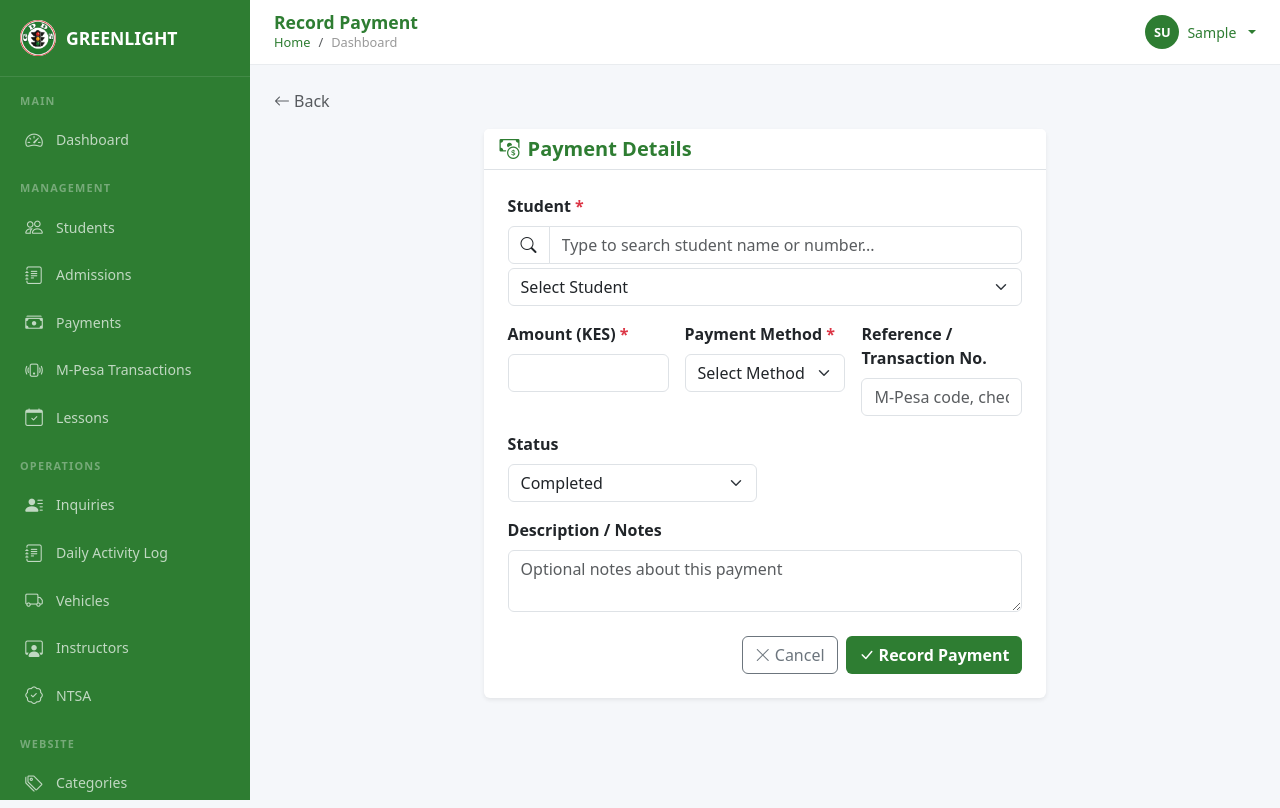
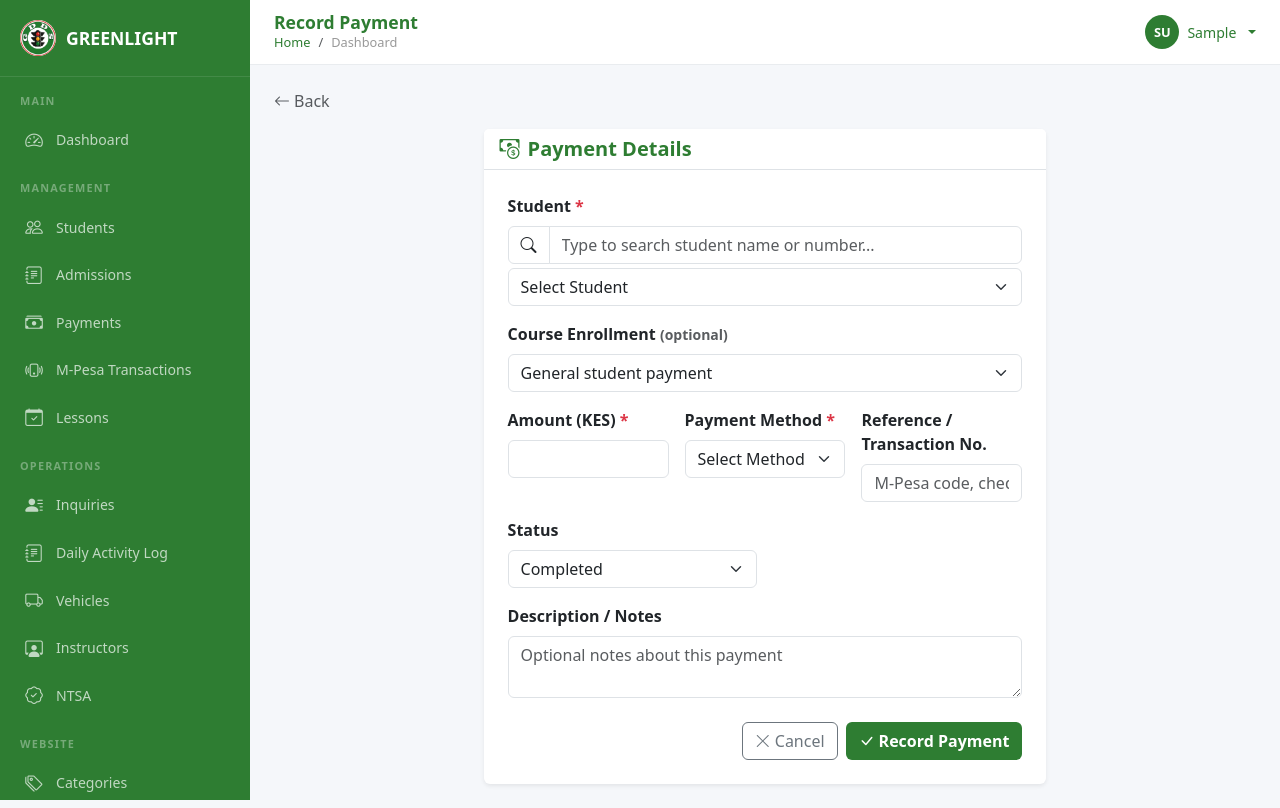
Before and after one commit to mbuguam443/greenlightdriving, a Django app: page /payments/create/ in a window 1280 px wide. Run offline with Django 4.2, Linux system fonts and the light colour scheme; a user stored in the database is signed in; tables that the repository leaves empty hold one stand-in row (values such as "Sample post"); data that the repository does not hold is empty.

Commit message:
feat: support multiple student course enrollments

```diff
--- a/lessons/models.py
+++ b/lessons/models.py
@@ -29,6 +29,7 @@ class PracticalLesson(models.Model):
     ]
 
     student = models.ForeignKey('students.Student', on_delete=models.CASCADE, related_name='practical_lessons')
+    enrollment = models.ForeignKey('students.StudentEnrollment', on_delete=models.CASCADE, null=True, blank=True, related_name='practical_lessons')
     lesson_item = models.ForeignKey(LessonItem, on_delete=models.CASCADE)
     instructor = models.ForeignKey('instructors.Instructor', on_delete=models.SET_NULL, null=True, blank=True)
     vehicle = models.ForeignKey('vehicles.Vehicle', on_delete=models.SET_NULL, null=True, blank=True)
@@ -43,7 +44,7 @@ class PracticalLesson(models.Model):
 
     class Meta:
         ordering = ['-date', 'lesson_item__order']
-        unique_together = ['student', 'lesson_item']
+    unique_together = ['student', 'lesson_item', 'enrollment']
 
     def __str__(self):
         return f"{self.student} - {self.lesson_item.name}"
@@ -57,6 +58,7 @@ class TheoryLesson(models.Model):
     ]
 
     student = models.ForeignKey('students.Student', on_delete=models.CASCADE, related_name='theory_lessons')
+    enrollment = models.ForeignKey('students.StudentEnrollment', on_delete=models.CASCADE, null=True, blank=True, related_name='theory_lessons')
     lesson_item = models.ForeignKey(LessonItem, on_delete=models.SET_NULL, null=True, blank=True)
     topic = models.CharField(max_length=300)
     instructor = models.ForeignKey('instructors.Instructor', on_delete=models.SET_NULL, null=True, blank=True)
--- a/payments/forms.py
+++ b/payments/forms.py
@@ -5,12 +5,21 @@ from .models import Payment
 class PaymentForm(forms.ModelForm):
     class Meta:
         model = Payment
-        fields = ['student', 'amount', 'method', 'reference_number', 'status', 'description']
+        fields = ['student', 'enrollment', 'amount', 'method', 'reference_number', 'status', 'description']
         widgets = {
             'student': forms.Select(attrs={'class': 'form-select'}),
+            'enrollment': forms.Select(attrs={'class': 'form-select'}),
             'amount': forms.NumberInput(attrs={'class': 'form-control', 'step': '0.01'}),
             'method': forms.Select(attrs={'class': 'form-select'}),
             'reference_number': forms.TextInput(attrs={'class': 'form-control'}),
             'status': forms.Select(attrs={'class': 'form-select'}),
             'description': forms.Textarea(attrs={'class': 'form-control', 'rows': 2}),
         }
+
+    def clean(self):
+        cleaned = super().clean()
+        student = cleaned.get('student')
+        enrollment = cleaned.get('enrollment')
+        if student and enrollment and enrollment.student_id != student.pk:
+            self.add_error('enrollment', 'Select an enrollment belonging to this student.')
+        return cleaned
--- a/payments/models.py
+++ b/payments/models.py
@@ -18,6 +18,7 @@ class Payment(models.Model):
 
     receipt_number = models.CharField(max_length=30, unique=True, editable=False)
     student = models.ForeignKey('students.Student', on_delete=models.CASCADE, related_name='payments')
+    enrollment = models.ForeignKey('students.StudentEnrollment', on_delete=models.SET_NULL, null=True, blank=True, related_name='payments')
     amount = models.DecimalField(max_digits=10, decimal_places=2)
     method = models.CharField(max_length=20, choices=METHOD_CHOICES)
     reference_number = models.CharField(max_length=100, blank=True, help_text='M-Pesa code, Cheque no, etc.')
--- a/payments/views.py
+++ b/payments/views.py
@@ -73,12 +73,26 @@ class PaymentCreateView(StaffTestMixin, CreateView):
         student_id = self.request.GET.get('student')
         if student_id:
             initial['student'] = student_id
+        enrollment_id = self.request.GET.get('enrollment')
+        if enrollment_id:
+            initial['enrollment'] = enrollment_id
         return initial
+
+    def get_form(self, form_class=None):
+        form = super().get_form(form_class)
+        from students.models import StudentEnrollment
+        student_id = self.request.GET.get('student') or self.request.POST.get('student')
+        form.fields['enrollment'].queryset = StudentEnrollment.objects.filter(
+            student_id=student_id
+        ).select_related('course') if student_id else StudentEnrollment.objects.none()
+        return form
 
     def get_context_data(self, **kwargs):
         context = super().get_context_data(**kwargs)
         from students.models import Student
         context['students'] = Student.objects.filter(status='ACTIVE').select_related('user')
+        from students.models import StudentEnrollment
+        context['enrollments'] = StudentEnrollment.objects.select_related('course', 'student__user')
         student_id = self.request.GET.get('student') or self.request.POST.get('student')
         if student_id:
             try:
--- a/students/models.py
+++ b/students/models.py
@@ -79,6 +79,7 @@ class Student(models.Model):
             course_fee += settings.exam_fee
         except Exception:
             pass
+        course_fee += sum(enrollment.total_fees for enrollment in self.enrollments.all())
         return course_fee
 
     @property
@@ -90,3 +91,63 @@ class Student(models.Model):
     @property
     def balance(self):
         return self.total_fees - self.amount_paid
+
+    @property
+    def lessons_completed(self):
+        return self.practical_lessons.filter(status='COMPLETED').count() + self.theory_lessons.filter(status='COMPLETED').count()
+
+    @property
+    def total_lessons(self):
+        return self.practical_lessons.count() + self.theory_lessons.count()
+
+    @property
+    def progress_percentage(self):
+        total = self.total_lessons
+        return round(self.lessons_completed * 100 / total) if total else 0
+
+
+class StudentEnrollment(models.Model):
+    """A student's additional course with its own package and balance."""
+    STATUS_CHOICES = [
+        ('ACTIVE', 'Active'),
+        ('COMPLETED', 'Completed'),
+        ('CANCELLED', 'Cancelled'),
+    ]
+
+    student = models.ForeignKey(Student, on_delete=models.CASCADE, related_name='enrollments')
+    course = models.ForeignKey('website.Course', on_delete=models.PROTECT)
+    package_choice = models.CharField(max_length=10, choices=Student.PACKAGE_CHOICES, default='FULL')
+    branch = models.ForeignKey('core.Branch', on_delete=models.PROTECT)
+    instructor = models.ForeignKey('instructors.Instructor', on_delete=models.SET_NULL, null=True, blank=True)
+    vehicle = models.ForeignKey('vehicles.Vehicle', on_delete=models.SET_NULL, null=True, blank=True)
+    status = models.CharField(max_length=20, choices=STATUS_CHOICES, default='ACTIVE')
+    enrollment_date = models.DateField(auto_now_add=True)
+    expected_graduation = models.DateField(null=True, blank=True)
+    notes = models.TextField(blank=True)
+
+    class Meta:
+        ordering = ['-enrollment_date', '-id']
+        constraints = [
+            models.UniqueConstraint(fields=['student', 'course'], name='unique_student_enrollment_course'),
+        ]
+
+    @property
+    def total_fees(self):
+        prices = {
+            'FULL': self.course.full_course_price,
+            'HALF': self.course.half_course_price,
+            'TEST': self.course.test_only_price,
+        }
+        from core.models import SiteSettings
+        return prices.get(self.package_choice, 0) + SiteSettings.load().exam_fee
+
+    @property
+    def amount_paid(self):
+        return sum(payment.amount for payment in self.payments.filter(status='COMPLETED'))
+
+    @property
+    def balance(self):
+        return self.total_fees - self.amount_paid
+
+    def __str__(self):
+        return f'{self.student} - {self.course.name}'
--- a/students/urls.py
+++ b/students/urls.py
@@ -11,4 +11,5 @@ urlpatterns = [
     path('<int:pk>/delete/', views.StudentDeleteView.as_view(), name='delete'),
     path('<int:pk>/generate-lessons/', views.GenerateLessonsView.as_view(), name='generate_lessons'),
     path('<int:pk>/toggle-reminder/', views.ToggleReminderView.as_view(), name='toggle_reminder'),
+    path('<int:student_pk>/enrollments/create/', views.StudentEnrollmentCreateView.as_view(), name='enrollment_create'),
 ]
--- a/templates/payments/payment_form.html
+++ b/templates/payments/payment_form.html
@@ -66,6 +66,19 @@
                             {% if form.student.errors %}
                             <div class="text-danger small mt-1">{{ form.student.errors.0 }}</div>
                             {% endif %}
+                        </div>
+
+                        <div class="col-12">
+                            <label for="id_enrollment" class="form-label fw-semibold">Course Enrollment <small class="text-muted">(optional)</small></label>
+                            <select name="enrollment" id="id_enrollment" class="form-select">
+                                <option value="">General student payment</option>
+                                {% for enrollment in form.fields.enrollment.queryset %}
+                                <option value="{{ enrollment.id }}" {% if form.enrollment.value|stringformat:"s" == enrollment.id|stringformat:"s" %}selected{% endif %}>
+                                    {{ enrollment.course.name }} - {{ enrollment.get_package_choice_display }} (Balance: KES {{ enrollment.balance|floatformat:0 }})
+                                </option>
+                                {% endfor %}
+                            </select>
+                            {% if form.enrollment.errors %}<div class="text-danger small mt-1">{{ form.enrollment.errors.0 }}</div>{% endif %}
                         </div>
 
                         <div class="col-md-4">
```
Also changed, not shown: students/forms.py (+25 -1 lines), students/views.py (+54 -2 lines), templates/students/enrollment_form.html (added, +23 -0 lines), templates/students/student_detail.html (+30 -0 lines), lessons/migrations/0003_lesson_enrollment.py (added), payments/migrations/0003_payment_enrollment.py (added), students/migrations/0003_studentenrollment.py (added), website/migrations/0002_remove_course_price_course_full_course_price_and_more.py (added).
